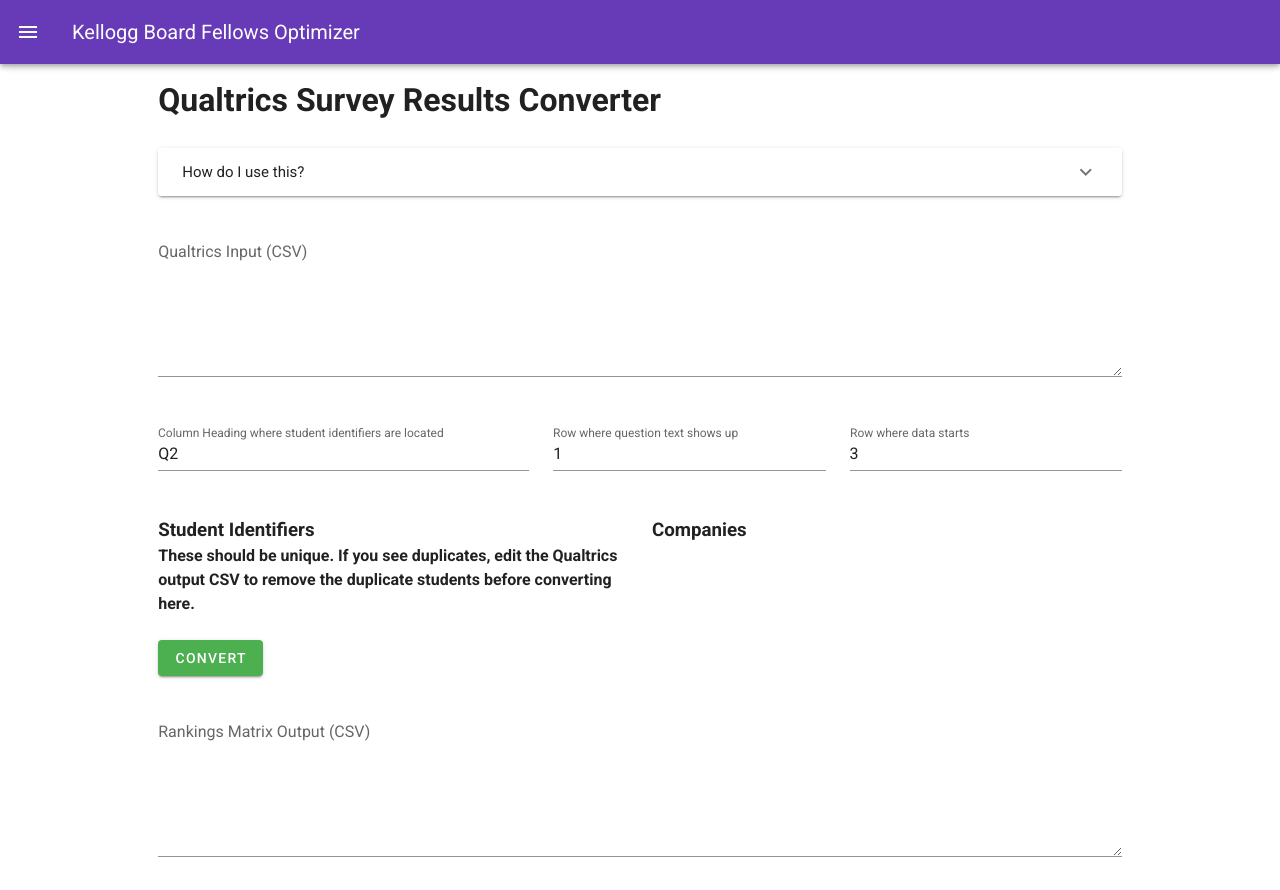
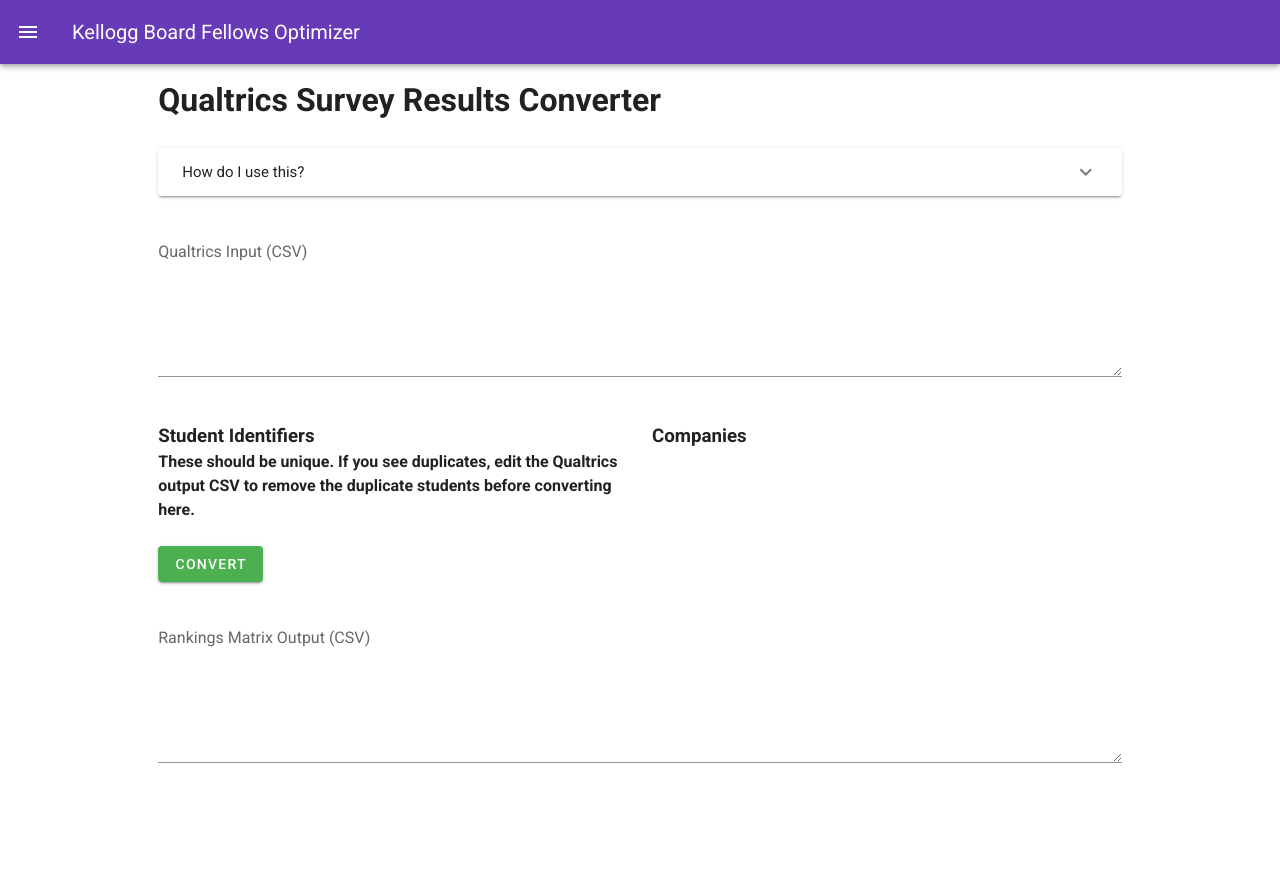
Before and after one commit to nukellogg/kbfmatcher, a Vue app: page /qualtrics in a window 1280 px wide. After the commit the page ends 800 px from the top, so only its background shows below. Built offline with nearby package versions, Linux system fonts and the light colour scheme; what vue-faker, vue-underscore would draw is missing.

Commit message:
removed unneccecary functions, comments, and values

```diff
--- a/src/components/QualtricsConverter.vue
+++ b/src/components/QualtricsConverter.vue
@@ -71,27 +71,6 @@
     </v-row>
     <v-row>
       <v-spacer></v-spacer>
-      <v-col cols="6" md="4">
-        <v-text-field
-          label="Column Heading where student identifiers are located"
-          v-model="studentIdColLabel"
-        ></v-text-field>
-      </v-col>
-      <v-col cols="3" md="3">
-        <v-text-field
-          label="Row where question text shows up"
-          type="number"
-          v-model="questionTextRow"
-        ></v-text-field>
-      </v-col>
-      <v-col cols="3" md="3">
-        <v-text-field
-          label="Row where data starts"
-          type="number"
-          v-model="dataStartRow"
-        ></v-text-field>
-      </v-col>
-      <v-spacer></v-spacer>
     </v-row>
     <v-row>
       <v-spacer></v-spacer>
@@ -153,22 +132,10 @@
       exampleInput: exampleInput,
       exampleOutput: exampleOutput,
       csvQualtricsInput: "",
-      studentIdColLabel: "Q2",
-      questionTextRow: 1,
-      dataStartRow: 3,
       csvRankingsMatrix: "",
-      companyRegExpString:
-        "(?<=- Ranks - Top 5 Choices in Order -)(?<company>.*)(?= - Rank)",
       parsedQualtricsCsv: [],
-      columnLabels: [],
-      questionTexts: [],
-      students: [],
-      studentNames: [],
       studentCompaniesMap: {},
       companies: [],
-      companyNames: [],
-      studentIdColNumber: null,
-      studentIdColumn: null,
     };
   },
   watch: {
@@ -182,10 +149,6 @@
   methods: {
     __parsedQualtricsCsv() {
       return Papa.parse(this.csvQualtricsInput).data;
-    },
-
-    __columnLabels() {
-      return this.parsedQualtricsCsv[0];
     },
 
     __companies() {
@@ -240,68 +203,11 @@
 
     convert() {
       this.parsedQualtricsCsv = this.__parsedQualtricsCsv();
-      this.columnLabels = this.__columnLabels();
       this.studentCompaniesMap = this.__studentCompaniesMap();
       this.companies = this.__companies();
       this.output = this.__rankingsMatrix();
-
       this.csvRankingsMatrix = Papa.unparse(this.__rankingsMatrix());
-      console.log(this.csvRankingsMatrix);
     },
-    // __questionTexts() {
-    //   return this.parsedQualtricsCsv[this.questionTextRow];
-    // },
-
-    // __students() {
-    //   let data = this.parsedQualtricsCsv;
-    //   this.studentIdColNumber = this.columnLabels.indexOf(
-    //     this.studentIdColLabel
-    //   );
-    //   this.studentIdColumn = data.map((row) => row[this.studentIdColNumber]);
-    //   let students = [];
-    //   for (
-    //     let row = this.dataStartRow;
-    //     row < this.studentIdColumn.length;
-    //     row++
-    //   ) {
-    //     let name = this.studentIdColumn[row];
-    //     if (name && name.length > 0) {
-    //       students.push({ name, row });
-    //     }
-    //   }
-    //   return students;
-    // },
-
-    // __studentNames() {
-    //   return this.students.map((s) => s.name);
-    // },
-
-    // __companies() {
-    //   let companies = [];
-    //   for (let i = 2; i < this.parsedQualtricsCsv.length; i++) {
-    //     for (let j = 19; j < 24; j++) {
-    //       companies.push({
-    //         name: this.parsedQualtricsCsv[i][j],
-    //         column: i,
-    //       });
-    //     }
-    //   }
-    //   // let companyRegExp = new RegExp(this.companyRegExpString);
-    //   // for (let i = 0; i < this.questionTexts.length; i++) {
-    //   //   let questionText = this.questionTexts[i];
-    //   //   if (questionText.match(companyRegExp)) {
-    //   //     companies.push({
-    //   //       name: questionText.match(companyRegExp).groups.company,
-    //   //       column: i,
-    //   //     });
-    //   //   }
-    //   // }
-    //   return companies;
-    // },
-
-    // __companyNames() {
-    //   return this.companies.map((c) => c.name);
-    // },
   },
 });
 </script>
```
